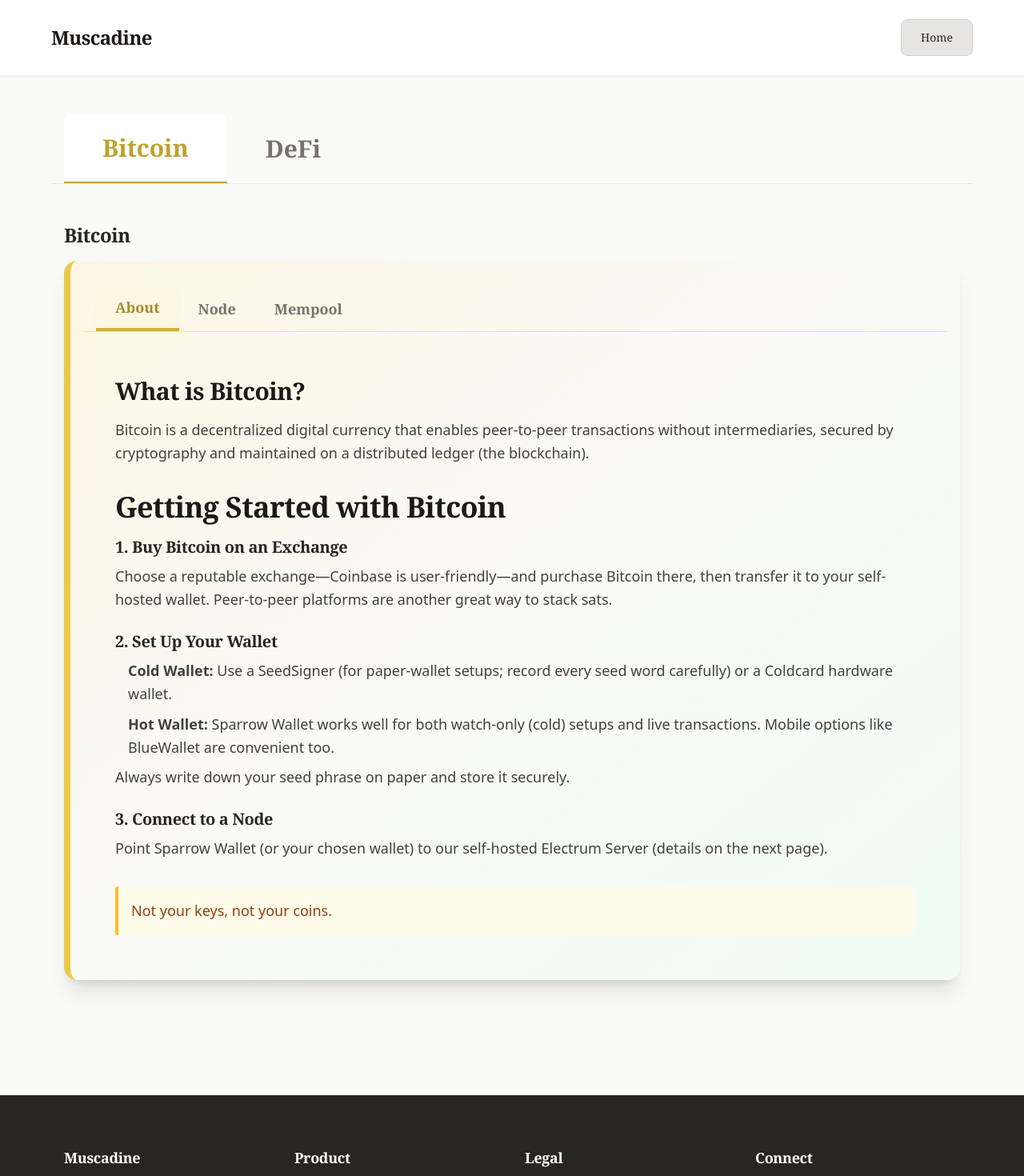
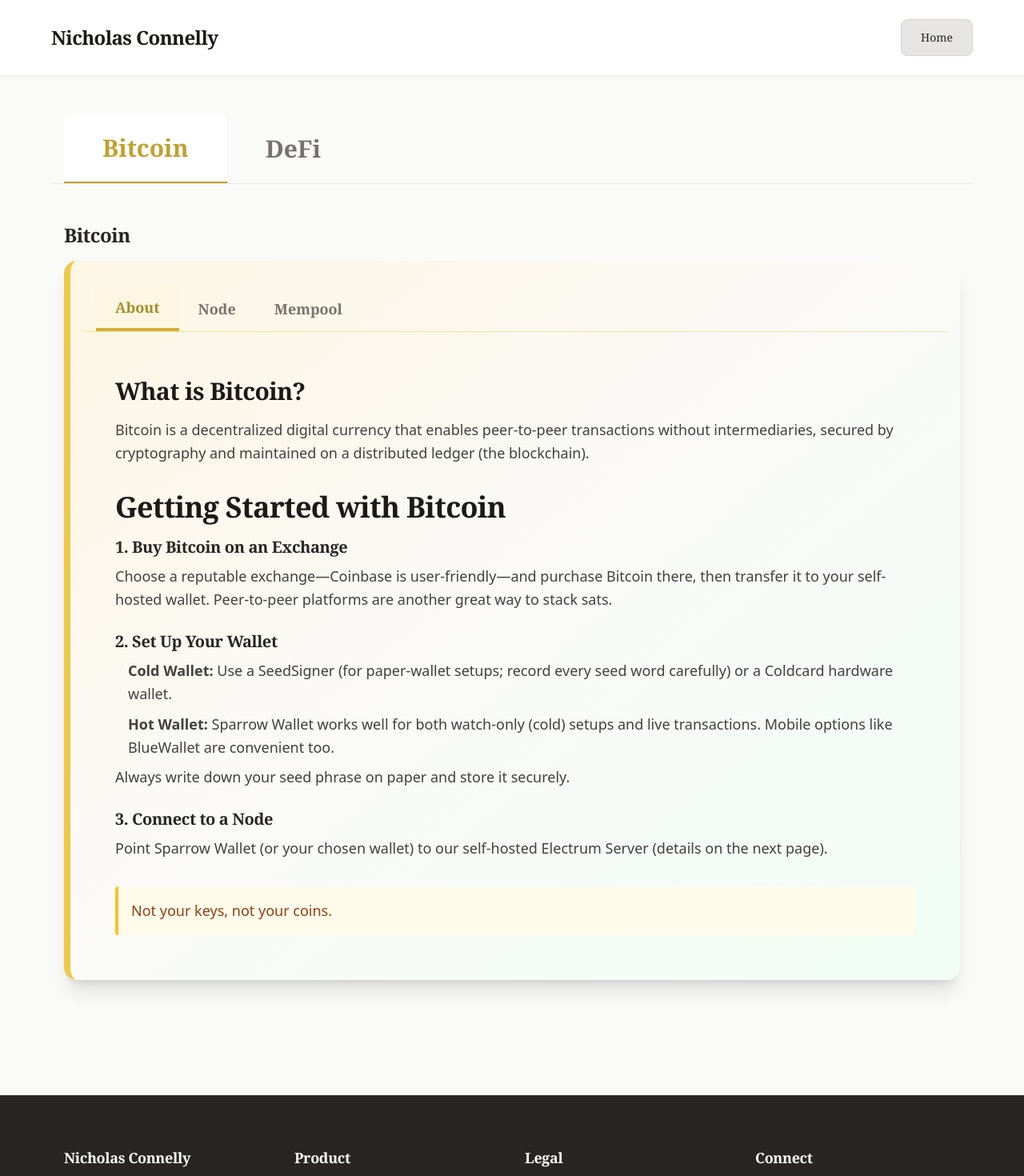
Before and after one commit to Muscadine-Labs/Muscadine-Interface, a React (Vite) app: page / in a window 1280 px wide. Shown: the top 1470 px of the page at 80% size. Built offline with nearby package versions, Linux system fonts and the light colour scheme.

Commit message:
Initial commit - v0.0.1 - Updated branding and domain references

```diff
--- a/index.html
+++ b/index.html
@@ -4,27 +4,27 @@
     <meta charset="UTF-8" />
     <meta name="viewport" content="width=device-width, initial-scale=1.0" />
     <link rel="icon" type="image/svg+xml" href="/favicon.svg" />
-    <meta name="description" content="Muscadine - DeFi Dashboard: Your gateway to decentralized finance analytics and management." />
-    <title>Muscadine - DeFi Dashboard</title>
+    <meta name="description" content="Nicholas Connelly - DeFi Dashboard: Your gateway to decentralized finance analytics and management." />
+    <title>Nicholas Connelly - DeFi Dashboard</title>
 
     <!-- Canonical URL -->
-    <link rel="canonical" href="https://defi.muscadine.box" />
+    <link rel="canonical" href="https://defi.nicholasconnelly.box" />
 
     <!-- Meta Tags -->
     <meta name="keywords" content="DeFi, Bitcoin, Base, Morpho, vault, yield, crypto, finance, self-sovereignty, dashboard" />
-    <meta name="author" content="Muscadine" />
+    <meta name="author" content="Nicholas Connelly" />
     <meta name="robots" content="index, follow" />
 
     <!-- Open Graph -->
-    <meta property="og:title" content="Muscadine - DeFi Dashboard" />
+    <meta property="og:title" content="Nicholas Connelly - DeFi Dashboard" />
     <meta property="og:description" content="Your gateway to decentralized finance analytics and management." />
     <meta property="og:type" content="website" />
-    <meta property="og:url" content="https://defi.muscadine.box" />
-    <meta property="og:site_name" content="Muscadine DeFi" />
+    <meta property="og:url" content="https://defi.nicholasconnelly.box" />
+    <meta property="og:site_name" content="Nicholas Connelly DeFi" />
 
     <!-- Twitter -->
     <meta name="twitter:card" content="summary_large_image" />
-    <meta name="twitter:title" content="Muscadine - DeFi Dashboard" />
+    <meta name="twitter:title" content="Nicholas Connelly - DeFi Dashboard" />
     <meta name="twitter:description" content="Your gateway to decentralized finance analytics and management." />
     <meta name="twitter:creator" content="@nicklutk" />
 
@@ -39,8 +39,8 @@
     {
       "@context": "https://schema.org",
       "@type": "WebApplication",
-      "name": "Muscadine DeFi Dashboard",
-      "url": "https://defi.muscadine.box",
+      "name": "Nicholas Connelly DeFi Dashboard",
+      "url": "https://defi.nicholasconnelly.box",
       "description": "Your gateway to decentralized finance analytics and management.",
       "applicationCategory": "FinanceApplication",
       "operatingSystem": "Web Browser",
--- a/src/App.tsx
+++ b/src/App.tsx
@@ -9,15 +9,15 @@ const MuscadineBanner = () => {
     <nav className="w-full bg-white/90 backdrop-blur-md border-b border-stone-200/50 py-4 md:py-6 px-4 md:px-6 text-stone-900 shadow-sm sticky top-0 z-50">
       <div className="max-w-6xl mx-auto flex items-center justify-between">
         <a
-          href="https://muscadine.box"
+          href="https://nicholasconnelly.box"
           className="font-serif text-xl md:text-2xl font-bold tracking-tight hover:opacity-80 transition-opacity"
           target="_blank"
           rel="noopener noreferrer"
         >
-          Muscadine
+          Nicholas Connelly
         </a>
         <div className="hidden md:flex items-center gap-6">
-          <a href="https://muscadine.box" className="btn-secondary text-sm px-6 py-3" target="_blank" rel="noopener noreferrer">Home</a>
+          <a href="https://nicholasconnelly.box" className="btn-secondary text-sm px-6 py-3" target="_blank" rel="noopener noreferrer">Home</a>
         </div>
         <button
           type="button"
@@ -38,7 +38,7 @@ const MuscadineBanner = () => {
       {isOpen && (
         <div className="md:hidden mt-3 border-t border-stone-200">
           <div className="max-w-6xl mx-auto px-4 py-3 space-y-3">
-            <a href="https://muscadine.box" className="btn-secondary block w-full text-center px-4 py-3" target="_blank" rel="noopener noreferrer" onClick={() => setIsOpen(false)}>Home</a>
+            <a href="https://nicholasconnelly.box" className="btn-secondary block w-full text-center px-4 py-3" target="_blank" rel="noopener noreferrer" onClick={() => setIsOpen(false)}>Home</a>
           </div>
         </div>
       )}
@@ -51,7 +51,7 @@ const MuscadineFooter = () => (
     <div className="max-w-6xl mx-auto px-4">
       <div className="grid md:grid-cols-4 gap-8 mb-8">
         <div>
-          <h4 className="text-lg font-semibold text-white mb-4 font-serif">Muscadine</h4>
+          <h4 className="text-lg font-semibold text-white mb-4 font-serif">Nicholas Connelly</h4>
           <p className="text-sm text-stone-400 font-sans">
             Health and Financial self-sovereignty.
           </p>
@@ -59,8 +59,8 @@ const MuscadineFooter = () => (
         <div>
           <h4 className="text-lg font-semibold text-white mb-4 font-serif">Product</h4>
           <ul className="space-y-2 text-sm">
-            <li><a href="https://defi.muscadine.box" className="text-stone-400 hover:text-white transition-colors" target="_blank" rel="noopener noreferrer">Launch DeFi</a></li>
-            <li><a href="https://health.muscadine.box" target="_blank" rel="noopener noreferrer">Launch Health</a></li>
+            <li><a href="https://defi.nicholasconnelly.box" className="text-stone-400 hover:text-white transition-colors" target="_blank" rel="noopener noreferrer">Launch DeFi</a></li>
+            <li><a href="https://health.nicholasconnelly.box" target="_blank" rel="noopener noreferrer">Launch Health</a></li>
             <li><a href="https://nicholasconnelly.substack.com/" className="text-stone-400 hover:text-white transition-colors" target="_blank" rel="noopener noreferrer">Articles</a></li>
           </ul>
         </div>
@@ -69,7 +69,7 @@ const MuscadineFooter = () => (
           <ul className="space-y-2 text-sm">
             <li><a href="/privacy.html" className="text-stone-400 hover:text-white transition-colors">Privacy Policy</a></li>
             <li><a href="/terms.html" className="text-stone-400 hover:text-white transition-colors">Terms of Service</a></li>
-            <li><a href="https://github.com/nickconnelly10/muscadine.box" className="text-stone-400 hover:text-white transition-colors" target="_blank" rel="noopener noreferrer">Open Source</a></li>
+            <li><a href="https://github.com/nickconnelly10/defi.nicholasconnelly.box" className="text-stone-400 hover:text-white transition-colors" target="_blank" rel="noopener noreferrer">Open Source</a></li>
           </ul>
         </div>
         <div>
@@ -83,7 +83,7 @@ const MuscadineFooter = () => (
         </div>
       </div>
       <div className="border-t border-stone-700 pt-8 text-center">
-        <p className="text-sm mb-4">&copy; 2025 Muscadine. All rights reserved.</p>
+        <p className="text-sm mb-4">&copy; 2025 Nicholas Connelly. All rights reserved.</p>
         <p className="text-xs text-stone-400">
           Built on BITCOIN • Secure • Transparent • Professional
         </p>
```
